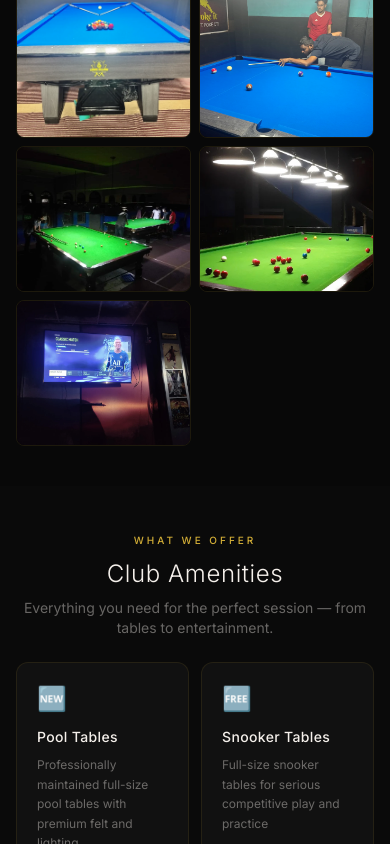
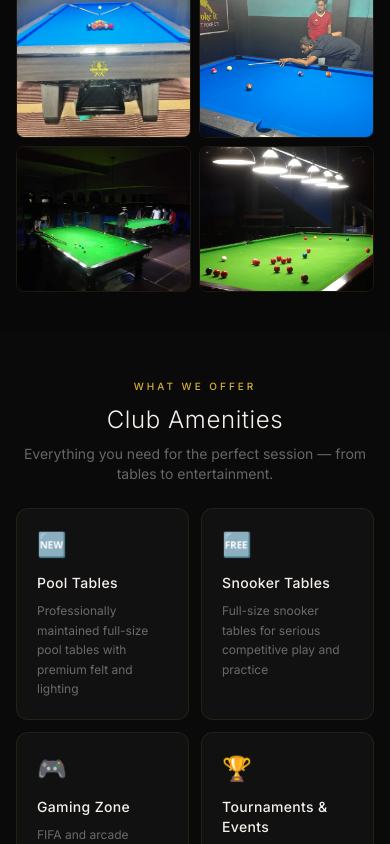
Before and after one commit to Moriah-Systems/agency-website, a Next.js app: page /demos/port-of-pool in a window 390 px wide. Shown: the part 2144-2988 px from the top of the page. Built offline with nearby package versions, Linux system fonts and the light colour scheme; a web font is replaced by a local one.

Commit message:
Hide last gallery image on mobile to fix uneven grid

```diff
--- a/src/app/demos/port-of-pool/page.tsx
+++ b/src/app/demos/port-of-pool/page.tsx
@@ -168,7 +168,7 @@ export default function PortOfPoolClub() {
               { src: "/port-of-pool/interior.webp",  alt: "Pool table with signature branding",span: "" },
               { src: "/port-of-pool/gallery2.webp",  alt: "Elegant table setup",               span: "" },
               { src: "/port-of-pool/events.webp",    alt: "Group event at Port of Pool",       span: "md:col-span-2" },
-              { src: "/port-of-pool/gaming.webp",    alt: "Gaming zone at the club",           span: "" },
+              { src: "/port-of-pool/gaming.webp",    alt: "Gaming zone at the club",           span: "hidden md:block" },
             ].map((img) => (
               <div key={img.src} className={`group relative rounded-lg md:rounded-xl overflow-hidden border border-[#D4AF37]/10 hover:border-[#D4AF37]/30 transition-all duration-300 ${img.span}`}>
                 <Image
```
